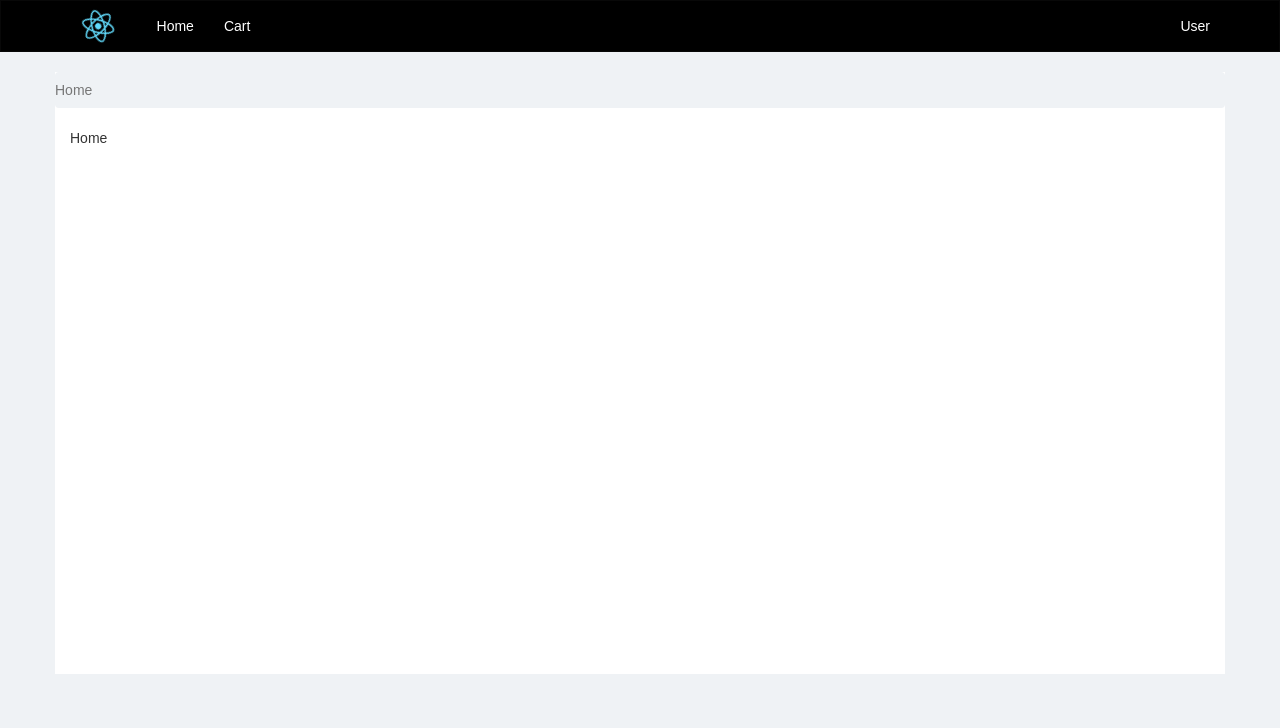
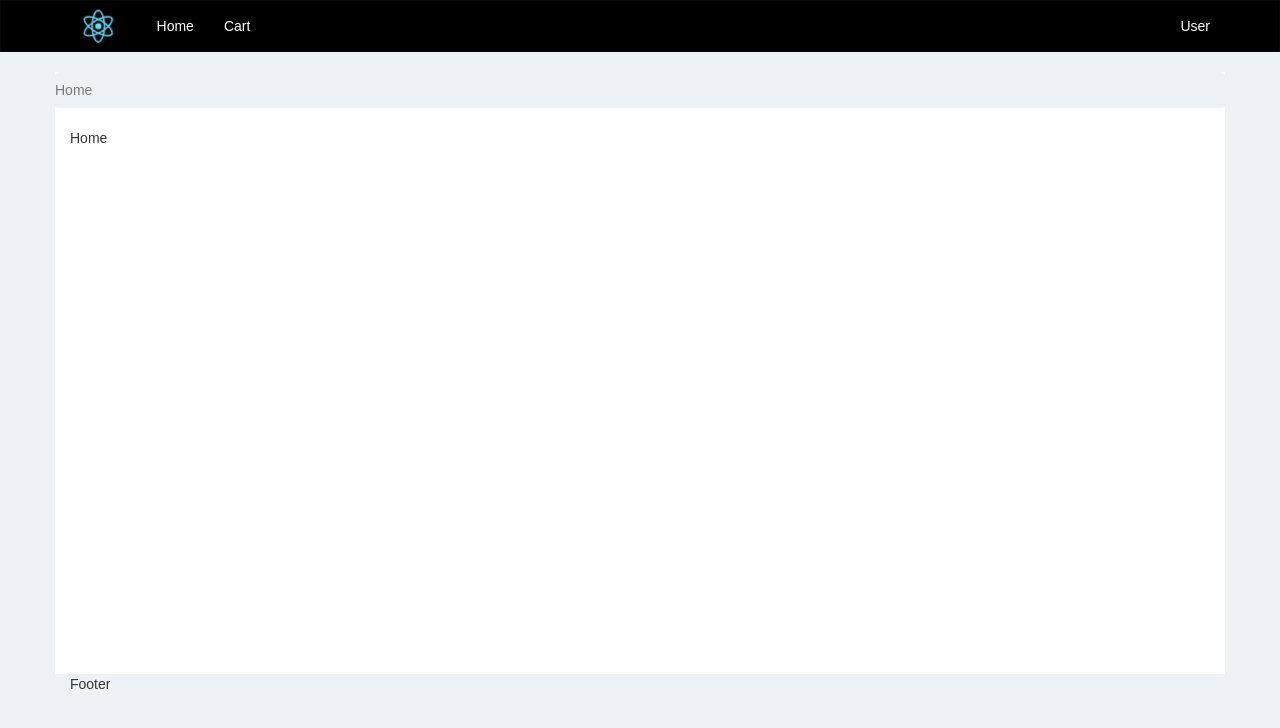
Before and after one commit to tttlan/FE-React-JS, a React app: page / in a window 1280 px wide. Shown: the top 728 px of the page. Built offline with nearby package versions, Linux system fonts and the light colour scheme.

Commit message:
demo react-js

```diff
--- a/src/components/shared/AppBreadcrumb.component.js
+++ b/src/components/shared/AppBreadcrumb.component.js
@@ -9,16 +9,8 @@ class AppBreadcrumb extends Component {
         const currentPathName = window.location.pathname;
         let active = false;
 
-        switch (currentPathName) {
-            case pathName:
-                active = true;
-                break;
-            case pathName:
-                active = true;
-                break;
-            default:
-                break;
-
+        if(currentPathName === pathName) {
+            active = true;
         }
 
         return active;
--- /dev/null
+++ b/src/components/shared/AppFooter.component.js
@@ -0,0 +1,23 @@
+import React, { Component } from 'react';
+
+import Grid from 'react-bootstrap/lib/Grid';
+import Row from 'react-bootstrap/lib/Row';
+import Col from 'react-bootstrap/lib/Col';
+
+import './app-footer.scss';
+
+class AppFooter extends Component {
+    render() {
+        return (
+            <Grid className="app-footer">
+                <Row className="show-grid">
+                    <Col xs={12} md={12}>
+                        Footer
+                    </Col>
+                </Row>
+            </Grid>
+        );
+    }
+}
+
+export default AppFooter;
--- a/src/components/shared/AppLayout.component.js
+++ b/src/components/shared/AppLayout.component.js
@@ -4,9 +4,10 @@ import Grid from 'react-bootstrap/lib/Grid';
 import Row from 'react-bootstrap/lib/Row';
 import Col from 'react-bootstrap/lib/Col';
 
-import Header from './AppHeader.component';
+import AppHeader from './AppHeader.component';
 import Routes from '../../routes/AppRoutes';
 import AppBreadcrumb from './AppBreadcrumb.component';
+import AppFooter from './AppFooter.component';
 
 import './app-layout.scss';
 
@@ -14,7 +15,7 @@ class AppLayout extends Component {
     render() {
         return (
             <div className="app-layout">
-                <Header />
+                <AppHeader />
 
                 <Grid className="app-layout__content">
                     <Row className="show-grid">
@@ -24,6 +25,8 @@ class AppLayout extends Component {
                         </Col>
                     </Row>
                 </Grid>
+
+                <AppFooter />
             </div>
         );
     }
--- /dev/null
+++ b/src/components/shared/app-footer.scss
@@ -0,0 +1,3 @@
+.app-footer {
+
+}
```
